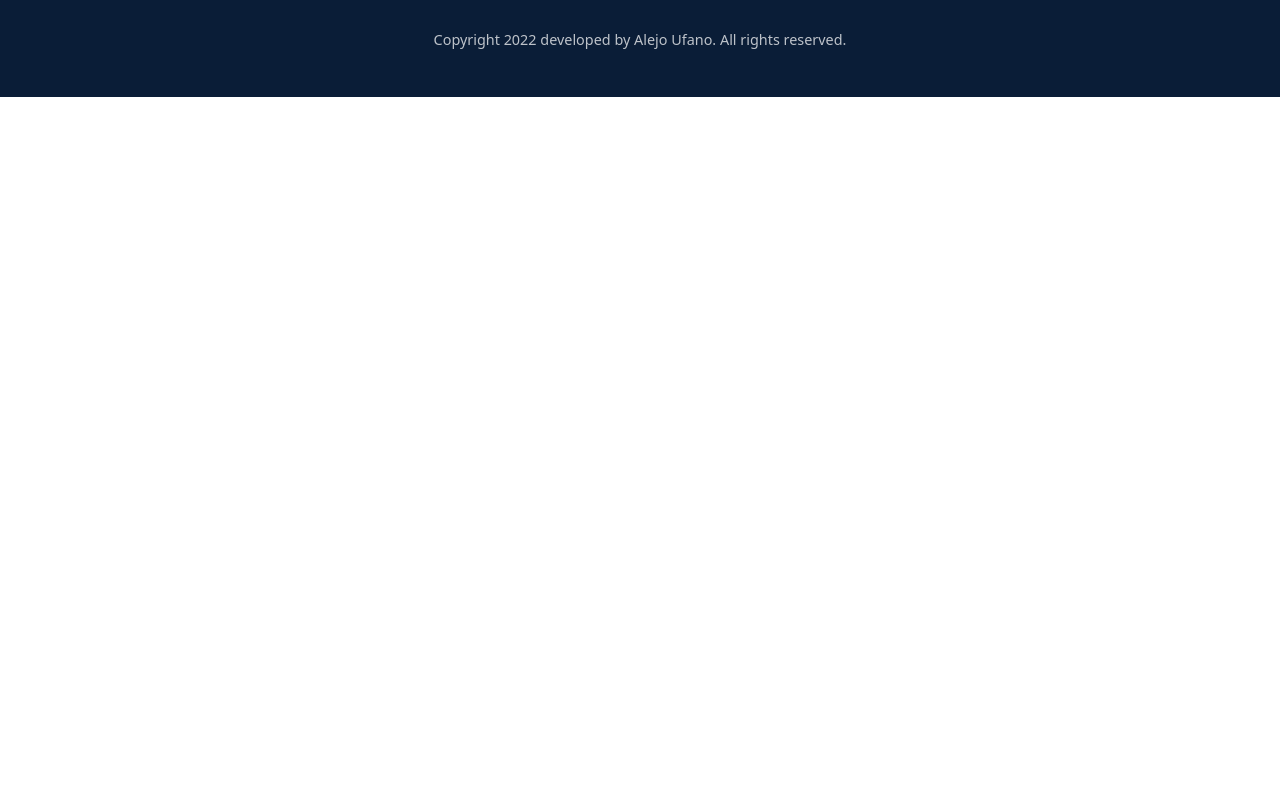
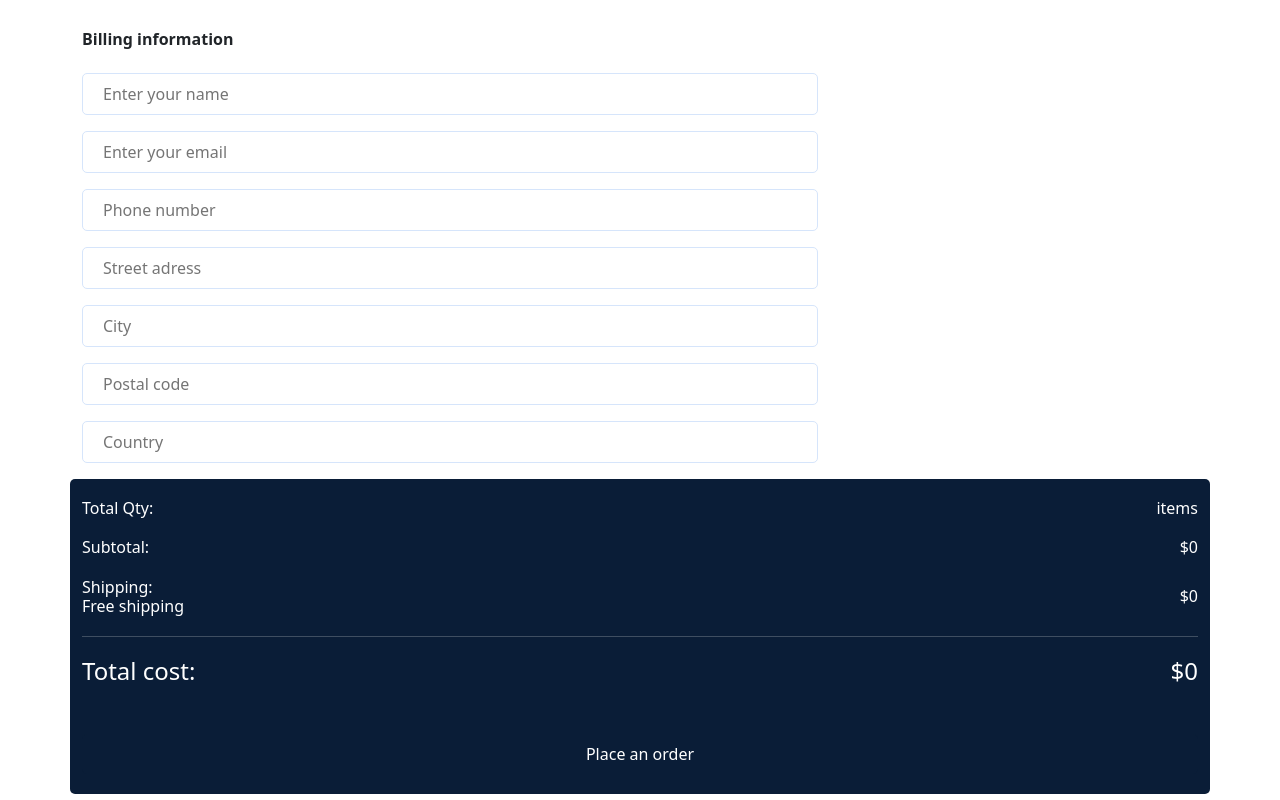
Before and after one commit to AlejoUfano/E-Commerce, a React (Create React App) app: page /checkout in a window 1280 px wide. Shown: the part 400-1200 px from the top of the page. Before the commit the page ends 800 px from the top, so only its background shows below. Built offline with nearby package versions, Linux system fonts and the light colour scheme.

Commit message:
Feat(Checkout) Checkout component added

```diff
--- a/src/components/pages/Checkout.jsx
+++ b/src/components/pages/Checkout.jsx
@@ -1,10 +1,63 @@
-
-
 import React from 'react'
+import { Container, Row, Col, Form, FormGroup } from 'reactstrap'
+import Helmet from '../organisms/Helmet/Helmet'
+import CommonSection from '../../UI/CommonSection.jsx'
+import '../../styles/checkout.css'
+import { useSelector } from 'react-redux'
 
 const Checkout = () => {
+  const totalQty = useSelector(state=>state.cart.totalQty)
+  const totalAmount = useSelector(state=>state.cart.totalAmount)
   return (
-    <div>Checkout</div>
+    <Helmet title='Checkout'>
+      <CommonSection title='Checkout' />
+      <section>
+        <Container>
+          <Row>
+            <Col lg='8'>
+              <h6 className='mb-4 fw-bold'>Billing information</h6>
+              <Form className='billingForm'>
+                <FormGroup className='formGroup'>
+                  <input type="text" placeholder='Enter your name'/>
+                </FormGroup>
+                <FormGroup className='formGroup'>
+                  <input type="email" placeholder='Enter your email'/>
+                </FormGroup>
+                <FormGroup className='formGroup'>
+                  <input type="number" placeholder='Phone number'/>
+                </FormGroup>
+                <FormGroup className='formGroup'>
+                  <input type="text" placeholder='Street adress'/>
+                </FormGroup>
+                <FormGroup className='formGroup'>
+                  <input type="text" placeholder='City'/>
+                </FormGroup>
+                <FormGroup className='formGroup'>
+                  <input type="text" placeholder='Postal code'/>
+                </FormGroup>
+                <FormGroup className='formGroup'>
+                  <input type="text" placeholder='Country'/>
+                </FormGroup>
+              </Form>
+            </Col>
+              <div className="checkoutCart">
+                <h6>Total Qty: <span>{totalQty} items</span></h6>
+                <h6>Subtotal: <span>${totalAmount}</span></h6>
+                <h6>
+                  <span>
+                    Shipping: <br />
+                    Free shipping
+                  </span>
+                  <span>$0</span>
+                </h6>
+                <h4>Total cost: <span>${totalAmount}</span></h4>
+                <button className="buyButton authButton w-100">Place an order</button>
+              </div>
+            <Col lg='4'></Col>
+          </Row>
+        </Container>
+      </section>
+    </Helmet>
   )
 }
 
--- /dev/null
+++ b/src/styles/checkout.css
@@ -0,0 +1,21 @@
+.billingForm .formGroup input {
+    border: 1px solid var(--card-bg-02);
+}
+.checkoutCart {
+    padding: 20px;
+    background: var(--primary-color);
+    color: #fff;
+    border-radius: 5px;
+}
+.checkoutCart h6, h4 {
+    display: flex;
+    align-items: center;
+    justify-content: space-between;
+}
+.checkoutCart h6 {
+    margin-bottom: 20px;
+}
+.checkoutCart h4 {
+    border-top: 1px solid rgba(221, 221, 221, 0.253);
+    padding-top: 20px;
+}
```
